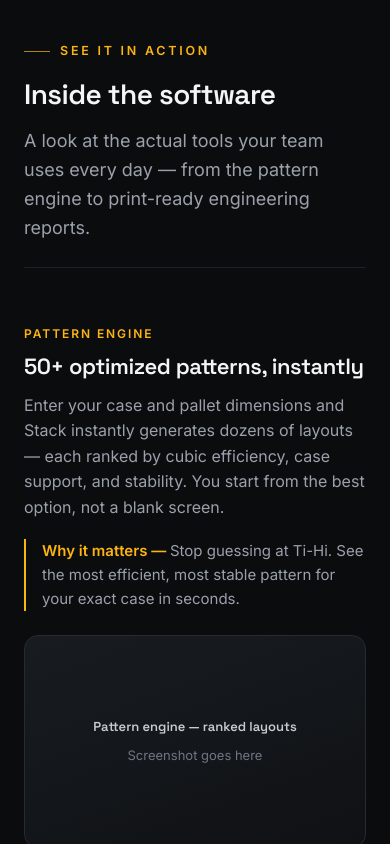
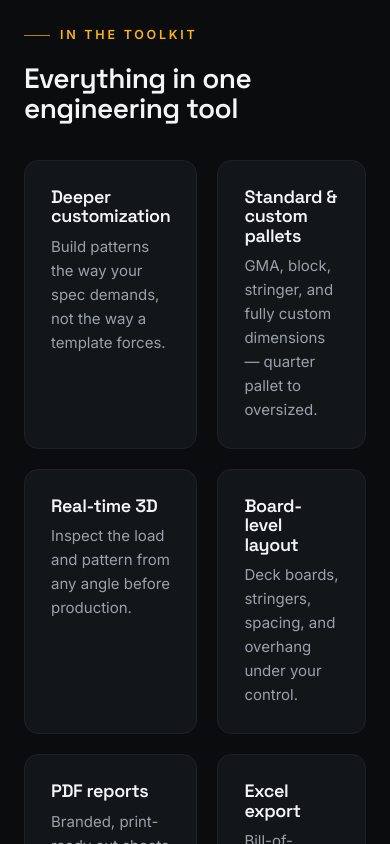
Before and after one commit to KnappBuiltMachines/betselstack-site, a Next.js app: page /software in a window 390 px wide. Shown: the part 1080-1924 px from the top of the page. Built offline with nearby package versions, Linux system fonts and the light colour scheme.

Commit message:
Refactor features and capabilities structure
Refactored features and capabilities sections, replacing the FEATURES array with SHOTS for better structure and clarity. Updated the rendering logic to reflect these changes.

```diff
--- a/app/software/page.js
+++ b/app/software/page.js
@@ -2,58 +2,54 @@ import Link from "next/link";
 
 export const metadata = { title: "Stack Software" };
 
-/*
-  To use real screenshots later:
-  1. Drop images into /public/screenshots/ (e.g. builder.jpg)
-  2. Replace <MediaPlaceholder label="..." /> with:
-       <img src="/screenshots/builder.jpg" alt="..." className="media-frame" />
-*/
+const CAPS = [
+  ["Deeper customization", "Build patterns the way your spec demands, not the way a template forces."],
+  ["Standard & custom pallets", "GMA, block, stringer, and fully custom dimensions \u2014 quarter pallet to oversized."],
+  ["Real-time 3D", "Inspect the load and pattern from any angle before production."],
+  ["Board-level layout", "Deck boards, stringers, spacing, and overhang under your control."],
+  ["PDF reports", "Branded, print-ready cut sheets and engineering summaries."],
+  ["Excel export", "Bill-of-materials and pattern data that drops into your systems."],
+];
 
-const FEATURES = [
+const SHOTS = [
   {
-    tag: "Pattern Engine",
-    h: "50+ optimized patterns, instantly",
-    p: "Enter your case and pallet dimensions and Stack instantly generates dozens of layouts \u2014 each ranked by cubic efficiency, case support, and stability. You start from the best option, not a blank screen.",
+    img: "/screenshots/builder.jpg",
+    kicker: "Pattern Engine",
+    title: "50+ optimized patterns, instantly",
+    desc: "Enter your case and pallet dimensions and Betsel Stack instantly generates dozens of layouts \u2014 each ranked by cubic efficiency, case support, and stability. You start from the best option, not a blank screen.",
     why: "Stop guessing at Ti-Hi. See the most efficient, most stable pattern for your exact case in seconds.",
-    media: "Pattern engine \u2014 ranked layouts",
   },
   {
-    tag: "Layer Planning",
-    h: "Plan every layer, down to the case",
-    p: "Step through the load one layer at a time \u2014 including alternating and interlocked layers \u2014 with exact case placement, orientation, and dimensions called out.",
+    img: "/screenshots/layers-2d.jpg",
+    kicker: "Layer Planning",
+    title: "Plan every layer, down to the case",
+    desc: "Step through the load one layer at a time \u2014 including alternating and interlocked layers \u2014 with exact case placement, orientation, and dimensions called out.",
     why: "Gives your crew a clear, repeatable build map and fewer mistakes on the floor.",
-    media: "2D layer planning view",
   },
   {
-    tag: "Mixed-Case Loads",
-    h: "Multiple case sizes on one pallet",
-    p: "Real shipments are not one SKU. Combine different cases and box sizes, layer by layer, and see the finished unit load rendered in full 3D.",
+    img: "/screenshots/mixed-3d.jpg",
+    kicker: "Mixed-Case Loads",
+    title: "Multiple case sizes on one pallet",
+    desc: "Real shipments are not one SKU. Combine different cases and box sizes, layer by layer, and see the finished unit load rendered in full 3D.",
     why: "Build and document accurate mixed loads that match what actually ships.",
-    media: "Mixed-case 3D unit load",
   },
   {
-    tag: "Trailer Loading",
-    h: "Fill the trailer, keep it balanced",
-    p: "Plan how pallets fit a 53' reefer, dry van, or custom trailer \u2014 with live pallet counts, column-and-row layout, and a center-of-mass balance check.",
+    img: "/screenshots/truck-load.jpg",
+    kicker: "Trailer Loading",
+    title: "Fill the trailer, keep it balanced",
+    desc: "Plan how pallets fit a 53' reefer, dry van, or custom trailer \u2014 with live pallet counts, column-and-row layout, and a center-of-mass balance check.",
     why: "Maximize every trailer and cut freight cost per unit shipped.",
-    media: "Trailer loading layout",
-  },
-  {
-    tag: "Report Builder",
-    h: "Build the spec sheet you need",
-    p: "Drag in 3D renders, 2D layer diagrams, and case, pallet, and truck stats to compose a custom, branded report \u2014 or start from a ready-made layout.",
-    why: "Hand customers and crews exactly the information they need, in your branding.",
-    media: "Report builder canvas",
   },
 ];
 
-function MediaPlaceholder({ label }) {
+function Shot({ img, alt }) {
   return (
-    <div className="media-frame feature-media">
-      <span className="ph-label">
-        <strong>{label}</strong>
-        <span>Screenshot goes here</span>
-      </span>
+    <div
+      className="feature-media"
+      style={{ border: "1px solid var(--line)", borderRadius: 14, background: "var(--panel)", padding: 6 }}
+    >
+      {/* eslint-disable-next-line @next/next/no-img-element */}
+      <img src={img} alt={alt} style={{ width: "100%", height: "auto", borderRadius: 9, display: "block" }} />
     </div>
   );
 }
@@ -97,51 +93,71 @@ export default function SoftwarePage() {
         </div>
       </section>
 
-      {/* FEATURE ROWS */}
-      <section className="section" style={{ paddingTop: 24 }}>
+      {/* CAPABILITIES */}
+      <section className="section" style={{ paddingTop: 8 }}>
+        <div className="container">
+          <p className="eyebrow">In the toolkit</p>
+          <h2 className="section-title">Everything in one engineering tool</h2>
+          <div className="grid grid-3" style={{ marginTop: 36 }}>
+            {CAPS.map(([t, d]) => (
+              <div className="card" key={t}>
+                <h3>{t}</h3>
+                <p>{d}</p>
+              </div>
+            ))}
+          </div>
+        </div>
+      </section>
+
+      {/* SCREENSHOT SHOWCASE */}
+      <section className="section" style={{ paddingTop: 0 }}>
         <div className="container">
           <p className="eyebrow">See it in action</p>
           <h2 className="section-title">Inside the software</h2>
           <p className="lead">
             A look at the actual tools your team uses every day &mdash; from the
-            pattern engine to print-ready engineering reports.
+            pattern engine to layer-by-layer build maps.
           </p>
 
           <div style={{ marginTop: 24 }}>
-            {FEATURES.map((f) => (
-              <div className="feature-row" key={f.tag}>
+            {SHOTS.map((s) => (
+              <div className="feature-row" key={s.img}>
                 <div>
-                  <div className="feature-tag">{f.tag}</div>
-                  <h3>{f.h}</h3>
-                  <p>{f.p}</p>
+                  <div className="feature-tag">{s.kicker}</div>
+                  <h3>{s.title}</h3>
+                  <p>{s.desc}</p>
                   <p className="feature-why">
                     <span>Why it matters &mdash; </span>
-                    {f.why}
+                    {s.why}
                   </p>
                 </div>
-                <MediaPlaceholder label={f.media} />
+                <Shot img={s.img} alt={s.title} />
               </div>
             ))}
+          </div>
+        </div>
+      </section>
 
-            {/* Professional output (no media swap on left) */}
-            <div className="feature-row">
-              <div>
+      {/* PROFESSIONAL OUTPUT */}
+      <section className="section" style={{ paddingTop: 0 }}>
+        <div className="container">
+          <div className="card" style={{ padding: "34px 30px" }}>
             <div className="feature-tag">Professional Output</div>
-                <h3>Export print-ready engineering reports</h3>
-                <p>
-                  One click turns any pattern into a polished, branded Pallet
-                  Pattern Engineering Report &mdash; complete with dimensions,
-                  cubic efficiency, support, stability, weight breakdowns, and
-                  truck loading. Ready to print, email, or export to Excel.
+            <h3 style={{ fontSize: "clamp(22px, 3vw, 28px)", marginBottom: 12 }}>
+              Export print-ready engineering reports
+            </h3>
+            <p style={{ color: "var(--muted)", maxWidth: "70ch" }}>
+              Compose a custom report from 3D renders, 2D layer diagrams, and
+              case, pallet, and truck stats &mdash; then export a polished,
+              branded Pallet Pattern Engineering Report with dimensions, cubic
+              efficiency, support, stability, weight breakdowns, and truck
+              loading. Ready to print, email, or export to Excel.
             </p>
-                <p className="feature-why">
+            <p className="feature-why" style={{ maxWidth: "70ch" }}>
               <span>Why it matters &mdash; </span>
               Look professional, keep specs on file, and give every job a
               documented paper trail.
             </p>
-              </div>
-              <MediaPlaceholder label="Engineering report output" />
-            </div>
           </div>
         </div>
       </section>
```
Lines whose indentation alone changed are shown as unchanged.
